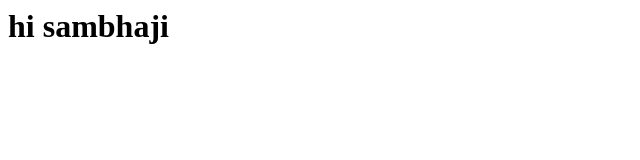
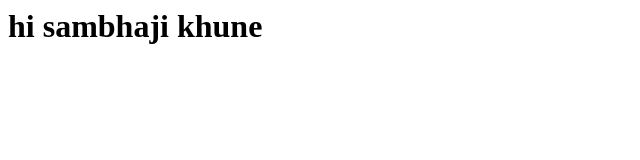
Before and after one commit to samkhune/docker, a plain HTML site: page index.html in a window 1280 px wide. Shown: the whole page, without its empty margins (0-640 px from the left). Drawn offline with Linux system fonts and the light colour scheme.

Commit message:
Update index.html

```diff
--- a/index.html
+++ b/index.html
@@ -1 +1 @@
-<html><h1>hi sambhaji</h1></html>
+<html><h1>hi sambhaji khune</h1></html>
```
